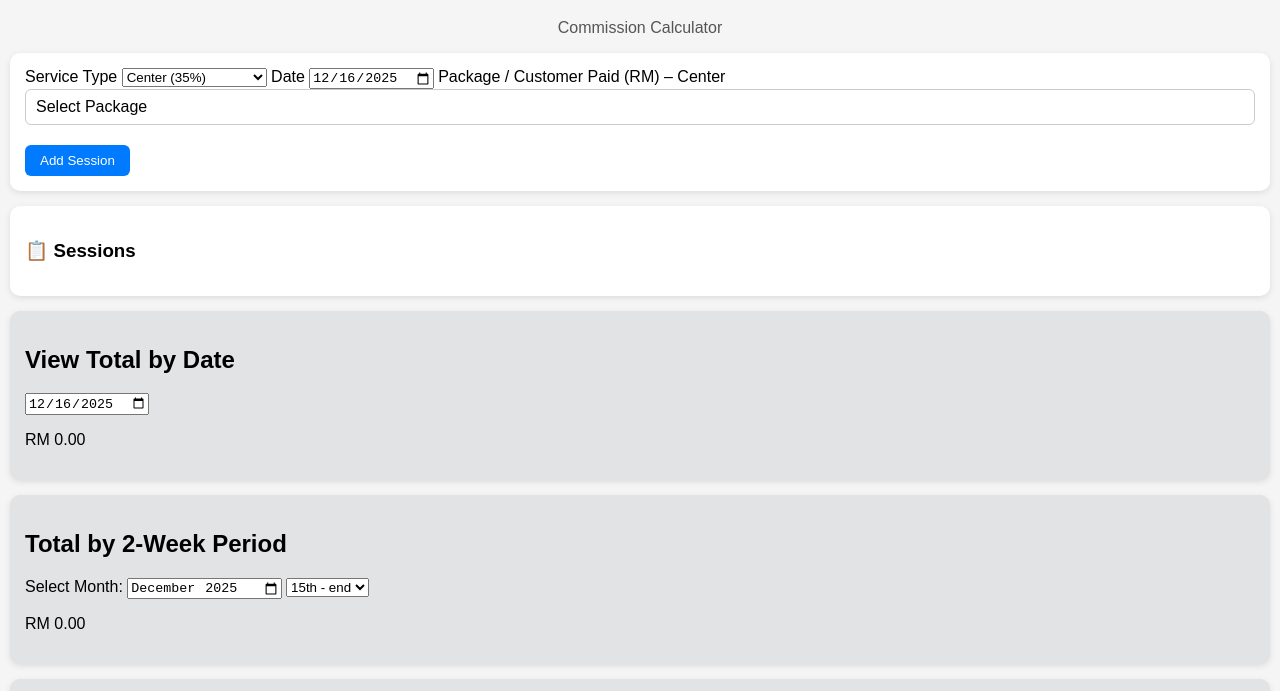
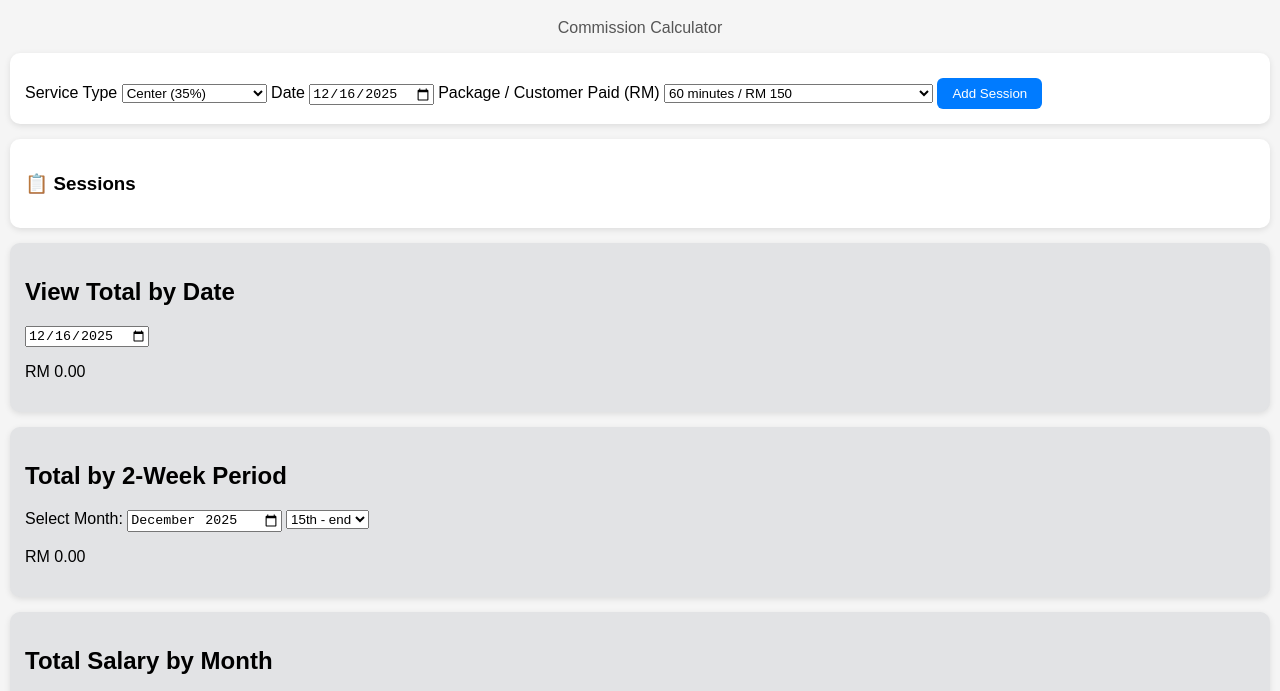
Before and after one commit to mergbusiness-appgit/TeMan-Income-Tracking, a plain HTML site: page index.html in a window 1280 px wide. Shown: the part 72-763 px from the top of the page. Drawn offline with Linux system fonts and the light colour scheme.

Commit message:
Update index.html

```diff
--- a/index.html
+++ b/index.html
@@ -15,7 +15,7 @@
   <!-- Input Card -->
   <div class="card">
     <label>Service Type</label>
-    <select id="serviceType">
+    <select id="serviceType" onchange="resetPackageOptions()">
       <option value="0.35">Center (35%)</option>
       <option value="0.50">Home Service (50%)</option>
     </select>
@@ -23,13 +23,26 @@
     <label>Date</label>
     <input type="date" id="date" />
 
-    <label id="packageLabel">Package / Customer Paid (RM) – Center</label>
-
-    <!-- Custom Dropdown -->
-    <div class="custom-dropdown" id="customDropdown">
-      <div class="selected" id="selectedPackage">Select Package</div>
-      <div class="options" id="packageOptions"></div>
-    </div>
+    <label>Package / Customer Paid (RM)</label>
+    <select id="packageSelect" onchange="packageChange()">
+      <optgroup label="Center">
+        <option value="150">60 minutes / RM 150</option>
+        <option value="210">90 minutes / RM 210</option>
+        <option value="250">120 minutes / RM 250</option>
+        <option value="220">60 mins massage + 30 mins / RM 220</option>
+        <option value="260">90 mins massage + 30 mins / RM 260</option>
+        <option value="300">120 mins massage + 30 mins / RM 300</option>
+        <option value="280">60 mins massage + 30 + 30 / RM 280</option>
+        <option value="320">90 mins massage + 30 + 30 / RM 320</option>
+        <option value="360">120 mins massage + 30 + 30 / RM 360</option>
+      </optgroup>
+      <optgroup label="Home Service">
+        <option value="150">60 minutes / RM 150</option>
+        <option value="220">90 minutes / RM 220</option>
+        <option value="280">120 minutes / RM 280</option>
+      </optgroup>
+      <option value="other">Others</option>
+    </select>
 
     <div id="otherPriceContainer" style="display:none; margin-top:8px;">
       <input type="number" id="otherPrice" placeholder="Enter custom price RM" />
```
